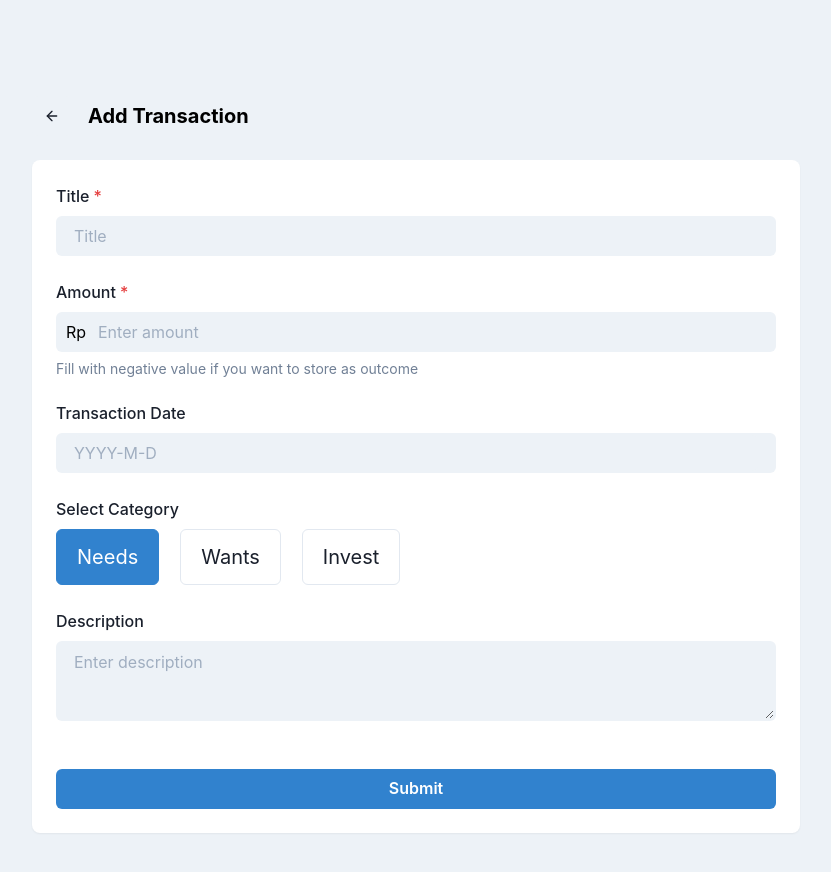
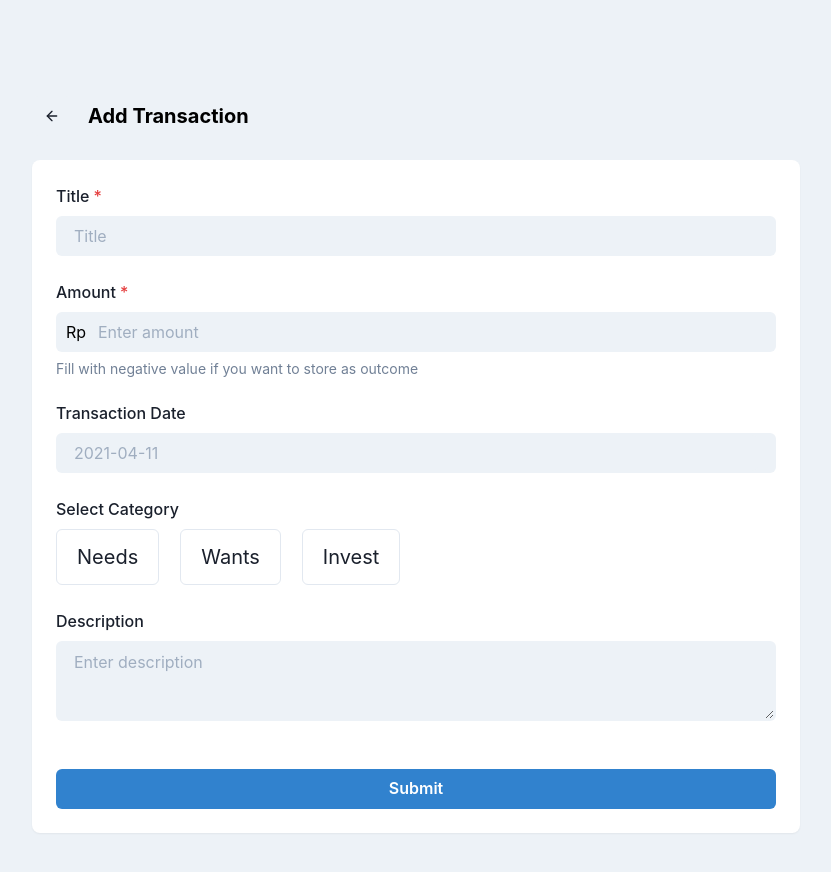
Before and after one commit to seagalputra/silver, a React (Create React App) app: page /transaction/add in a window 1280 px wide. Shown: the top 872 px of the page, without its empty margins (224-1055 px from the left). Built offline with nearby package versions, Linux system fonts and the light colour scheme.

Commit message:
Integrate add transaction with graphql

```diff
--- a/src/AddTransaction.tsx
+++ b/src/AddTransaction.tsx
@@ -1,4 +1,4 @@
-import React from "react";
+import React, { useState } from "react";
 import {
   Box,
   Center,
@@ -21,7 +21,8 @@ import {
 import DayPickerInput from "react-day-picker/DayPickerInput";
 import { FiArrowLeft } from "react-icons/fi";
 import { Link } from "react-router-dom";
-import { useForm } from "react-hook-form";
+import { useForm, Controller } from "react-hook-form";
+import { gql, useMutation } from "@apollo/client";
 
 type RadioCardProps = {
   children?: React.ReactNode;
@@ -67,18 +68,49 @@ interface IAddTransction {
   transactionStatus: string;
 }
 
+const ADD_TRANSACTION = gql`
+  mutation createTransaction($data: TransactionInput!) {
+    createTransaction(transaction: $data) {
+      id
+    }
+  }
+`;
+
 const AddTransaction = (): JSX.Element => {
+  const [category, setCategory] = useState("");
+  const [addTransaction, { loading }] = useMutation(ADD_TRANSACTION);
+
   const transactionCategory = ["Needs", "Wants", "Invest"];
-  const { register, handleSubmit } = useForm<IAddTransction>();
+  const { register, control, handleSubmit } = useForm<IAddTransction>();
 
   const { getRootProps, getRadioProps } = useRadioGroup({
     name: "transactionCategory",
-    defaultValue: "Needs",
-    onChange: console.log,
+    onChange: (nextValue: string) => setCategory(nextValue.toLowerCase()),
   });
   const group = getRootProps();
 
-  const onSubmit = (data: IAddTransction) => console.log(data);
+  const onSubmit = (data: IAddTransction) => {
+    const submitted = {
+      ...data,
+      amount: +data.amount,
+      transactionStatus: data.amount.toString().startsWith("-")
+        ? "outcome"
+        : "income",
+      transactionDate: convertToISODate(data.transactionDate),
+      category,
+    };
+
+    console.log(submitted);
+    // TODO: Handle rejection
+    addTransaction({ variables: { data: submitted } })
+      .then((data) => console.log(`Success with data : ${data}`))
+      .catch((error) => console.log(error));
+  };
+
+  const convertToISODate = (date?: string): string =>
+    date
+      ? new Date(date).toISOString().slice(0, 10)
+      : new Date().toISOString().slice(0, 10);
 
   return (
     <Center fontSize="xl" margin="24" flexDirection="column">
@@ -132,7 +164,17 @@ const AddTransaction = (): JSX.Element => {
             </FormControl>
             <FormControl id="transactionDate" mt="6">
               <FormLabel>Transaction Date</FormLabel>
-              <DayPickerInput onDayChange={(day) => console.log(day)} />
+              <Controller
+                name="transactionDate"
+                control={control}
+                defaultValue=""
+                render={({ field, fieldState, formState }) => (
+                  <DayPickerInput
+                    onDayChange={field.onChange}
+                    placeholder={`${convertToISODate()}`}
+                  />
+                )}
+              />
             </FormControl>
             <FormControl id="transactionCategory" mt="6">
               <FormLabel>Select Category</FormLabel>
@@ -159,7 +201,13 @@ const AddTransaction = (): JSX.Element => {
                 {...register("description")}
               />
             </FormControl>
-            <Button type="submit" isFullWidth mt="12" colorScheme="blue">
+            <Button
+              type="submit"
+              isFullWidth
+              mt="12"
+              colorScheme="blue"
+              isLoading={loading}
+            >
               Submit
             </Button>
           </form>
```
